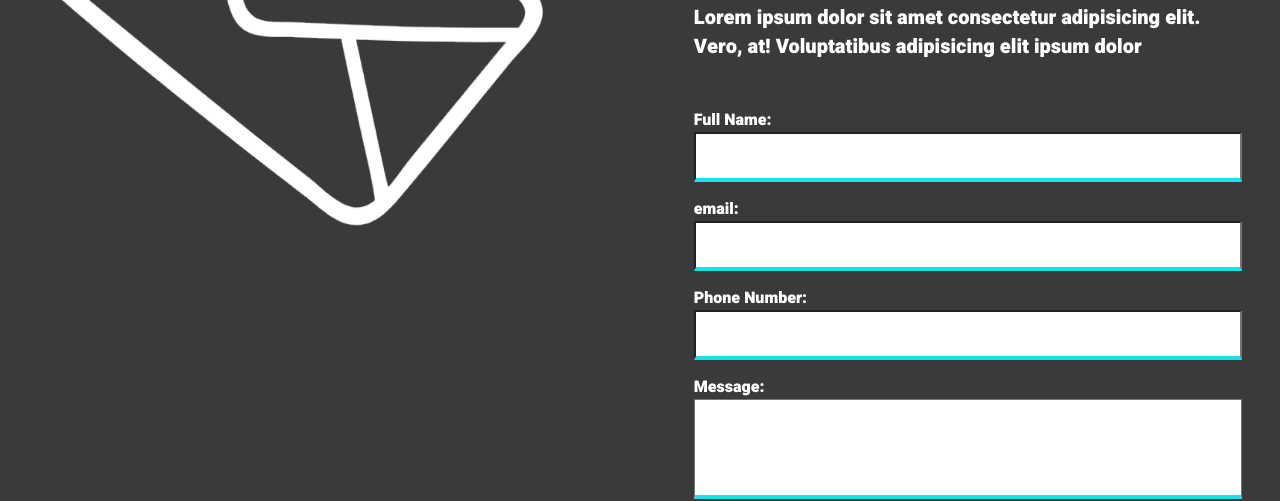
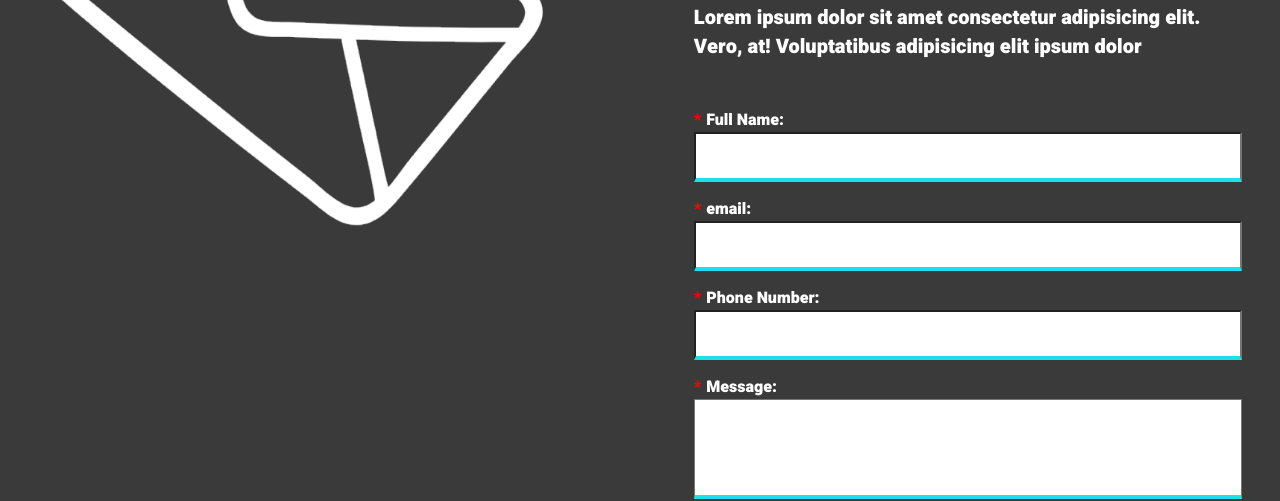
Before and after one commit to ItaiMordekovich/Itai_Mordekovich_JavaScript_Project, a plain HTML site: page index.html in a window 1280 px wide. Shown: the part 4381-4882 px from the top of the page. Drawn offline with Linux system fonts and the light colour scheme.

Commit message:
Update style.css

```diff
--- a/style/style.css
+++ b/style/style.css
@@ -381,6 +381,12 @@ a {
 
 .form form label {
     font: normal normal bold 16px/24px Heebo;
+}
+
+label::before {
+    content: '*';
+    color: red;
+    margin-right: 5px;
 }
 
 .inputText {
```
